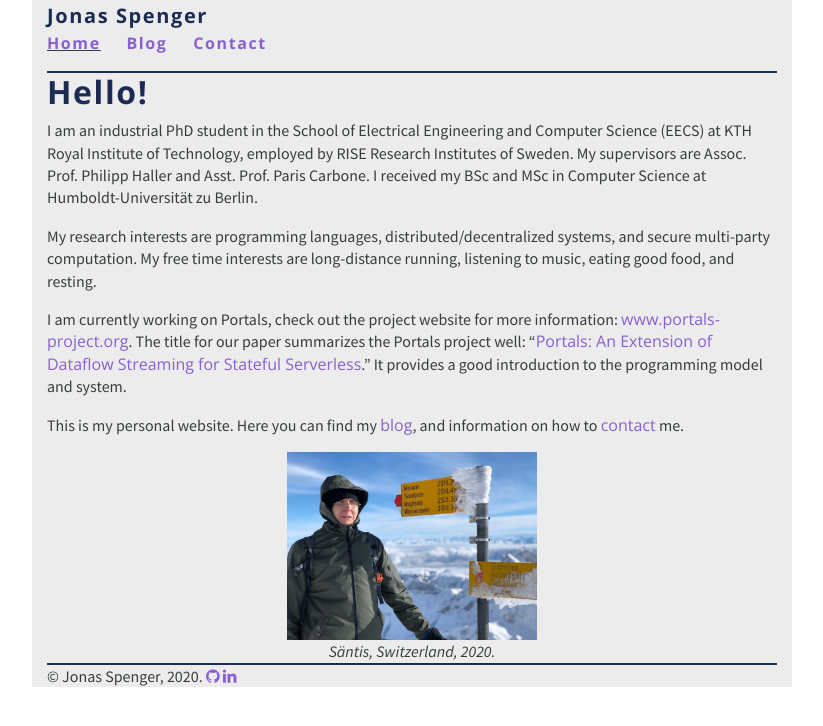
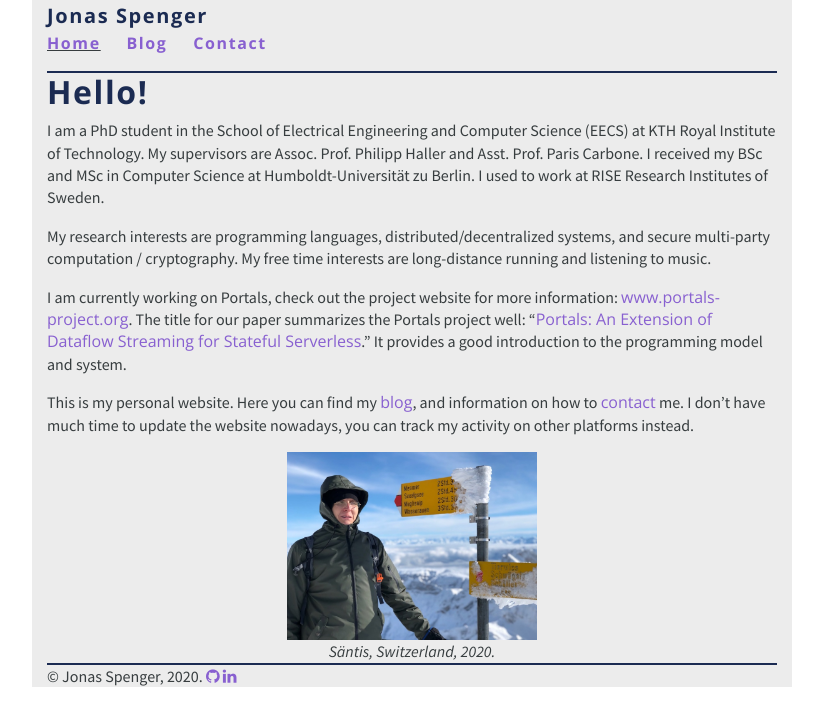
Before and after one commit to jspenger/jspenger.github.io, a Jekyll site: the page built from index.md, in a window 1280 px wide. Shown: the top 726 px of the page, without its empty margins (228-1051 px from the left). Built offline with Jekyll 4.4.1, drawn with Linux system fonts in a browser that asks for light colours.

Commit message:
Update index with latest info

```diff
--- a/index.md
+++ b/index.md
@@ -4,13 +4,13 @@ title: Hello, World!
 ---
 
 # Hello!
-I am an industrial PhD student in the School of Electrical Engineering and Computer Science (EECS) at KTH Royal Institute of Technology, employed by RISE Research Institutes of Sweden. My supervisors are Assoc. Prof. Philipp Haller and Asst. Prof. Paris Carbone. I received my BSc and MSc in Computer Science at Humboldt-Universität zu Berlin.
+I am a PhD student in the School of Electrical Engineering and Computer Science (EECS) at KTH Royal Institute of Technology. My supervisors are Assoc. Prof. Philipp Haller and Asst. Prof. Paris Carbone. I received my BSc and MSc in Computer Science at Humboldt-Universität zu Berlin. I used to work at RISE Research Institutes of Sweden.
 
-My research interests are programming languages, distributed/decentralized systems, and secure multi-party computation. My free time interests are long-distance running, listening to music, eating good food, and resting.
+My research interests are programming languages, distributed/decentralized systems, and secure multi-party computation / cryptography. My free time interests are long-distance running and listening to music.
 
 I am currently working on Portals, check out the project website for more information: [www.portals-project.org](https://www.portals-project.org/). The title for our paper summarizes the Portals project well: “[Portals: An Extension of Dataflow Streaming for Stateful Serverless](https://people.kth.se/~jspenger/pdfs/spenger2022portals.pdf).” It provides a good introduction to the programming model and system.
 
-This is my personal website. Here you can find my [blog](blog), and information on how to [contact](contact) me.
+This is my personal website. Here you can find my [blog](blog), and information on how to [contact](contact) me. I don't have much time to update the website nowadays, you can track my activity on other platforms instead.
 
 <div class="row">
 <div align="center" style="float: left">
@@ -18,3 +18,4 @@ This is my personal website. Here you can find my [blog](blog), and information
   <br/>
   <em>Säntis, Switzerland, 2020.</em>
 </div>
+</div>
```
